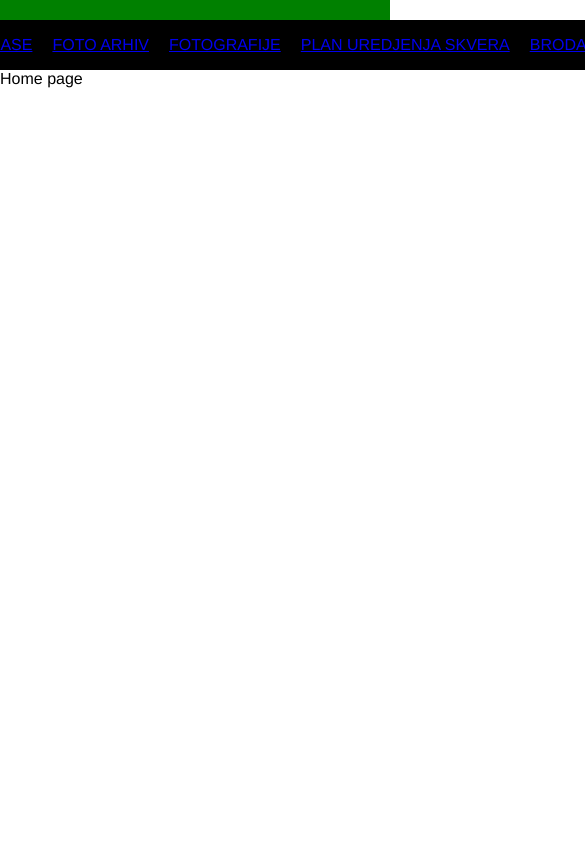
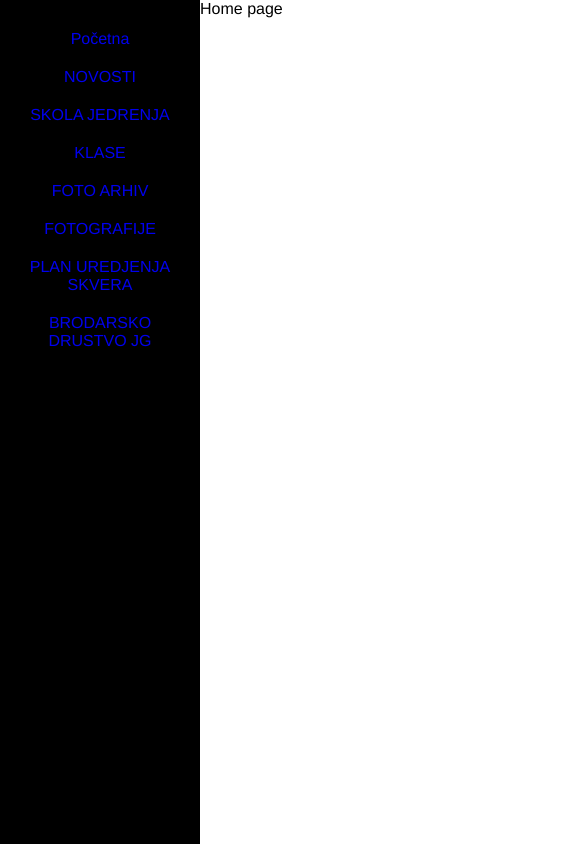
Before and after one commit to Binsr/Website---JK-Jugole-Grakalic-, a Vue app: page / in a window 390 px wide. Shown: the top 844 px of the page, 585 px wide, since content can reach past the window. Built offline with nearby package versions, Linux system fonts and the light colour scheme.

Commit message:
Responsive added

```diff
--- a/src/App.vue
+++ b/src/App.vue
@@ -1,15 +1,19 @@
 <template>
-  <div id="app">
-    <MainMenu> </MainMenu>
-    <router-view/>
+  <div  id="app">
+    <div class="app-container">
+      <div class='main-menu-component'><MainMenu> </MainMenu></div>
+      <div class='page-component'><router-view/></div>
+      <div class='footer-component'> <Footer> </Footer> </div>
+    </div>
   </div>
 </template>
 <script>
 import MainMenu from './components/simple_site_components/MainMenu.vue'
+import Footer from './components/simple_site_components/Footer.vue'
 export default {
   name: 'App',
   components: {
-    MainMenu
+    MainMenu, Footer
   }
 }
 </script>
@@ -25,6 +29,33 @@ body{
   padding: 0;
 }
 
+.app-container{
+  overflow: scroll;
+  height: 100vh;
+  display: grid;
+  grid-template-columns: 1fr;
+  grid-template-rows: auto 1fr 100px;
+  grid-template-areas:
+      'header'
+      'mainContent'
+      'footer';
+}
+.main-menu-component{grid-area: header;}
+.page-component{grid-area: mainContent;}
+.footer-component{grid-area: footer;}
+
+@media only screen and (max-width: 1280px) {
+  .app-container{
+    grid-template-columns: 200px auto auto;
+    grid-template-rows: auto auto 100px;
+    grid-template-areas:
+                    'header mainContent mainContent'
+                    'header mainContent mainContent'
+                    'footer footer footer';
+  }
+}
+
+
 #app {
   font-family: Avenir, Helvetica, Arial, sans-serif;
   -webkit-font-smoothing: antialiased;
--- /dev/null
+++ b/src/components/simple_site_components/Footer.vue
@@ -0,0 +1,23 @@
+<template>
+  <div class='footer-container'>
+      <div>wdad</div>
+  </div>
+</template>
+
+<script>
+// @ is an alias to /src
+
+export default {
+  name: 'Footer',
+  components: {}
+}
+</script>
+
+<style scoped>
+
+.footer-container{
+    background-color: black;
+    height: 100%;
+}
+
+</style>
--- a/src/components/simple_site_components/MainMenu.vue
+++ b/src/components/simple_site_components/MainMenu.vue
@@ -45,7 +45,7 @@ export default {
   width: 100%;
   display: flex;
   padding-top: 20px;
-  background-color: green;
+  background-color: black;
   justify-content: center;
 }
 
@@ -55,21 +55,38 @@ export default {
 }
 .main-menu__tab{
   width: max-content;
-  padding: 10px;
-  height: 30px;
+  box-sizing: border-box;
   background-color: black;
 }
 
 .main-menu__tab a{
-  width: 100%;
-  height: 100%;
-  display: block;
+  justify-content: center;
+  display: flex;
+  margin: auto;
   text-align: center;
-  line-height: 30px;
+  padding: 10px;
+  text-decoration: none;
 }
 
 .main-menu__tab:hover{
   background-color: aqua;
 }
 
+@media only screen and (max-width: 1280px) {
+  .main-menu-container{
+    flex-direction: column;
+    height: 100%;
+  }
+  .main-menu__tabs-container{
+    flex-direction: column;
+  }
+  .main-menu__tab{
+    width: 100%;
+  }
+  .main-menu__tabs-container{
+    height: 100%;
+  }
+}
+
+
 </style>
--- a/src/views/Home.vue
+++ b/src/views/Home.vue
@@ -1,5 +1,5 @@
 <template>
-  <div>
+  <div style="height: 1000px">
     Home page
   </div>
 </template>
```
